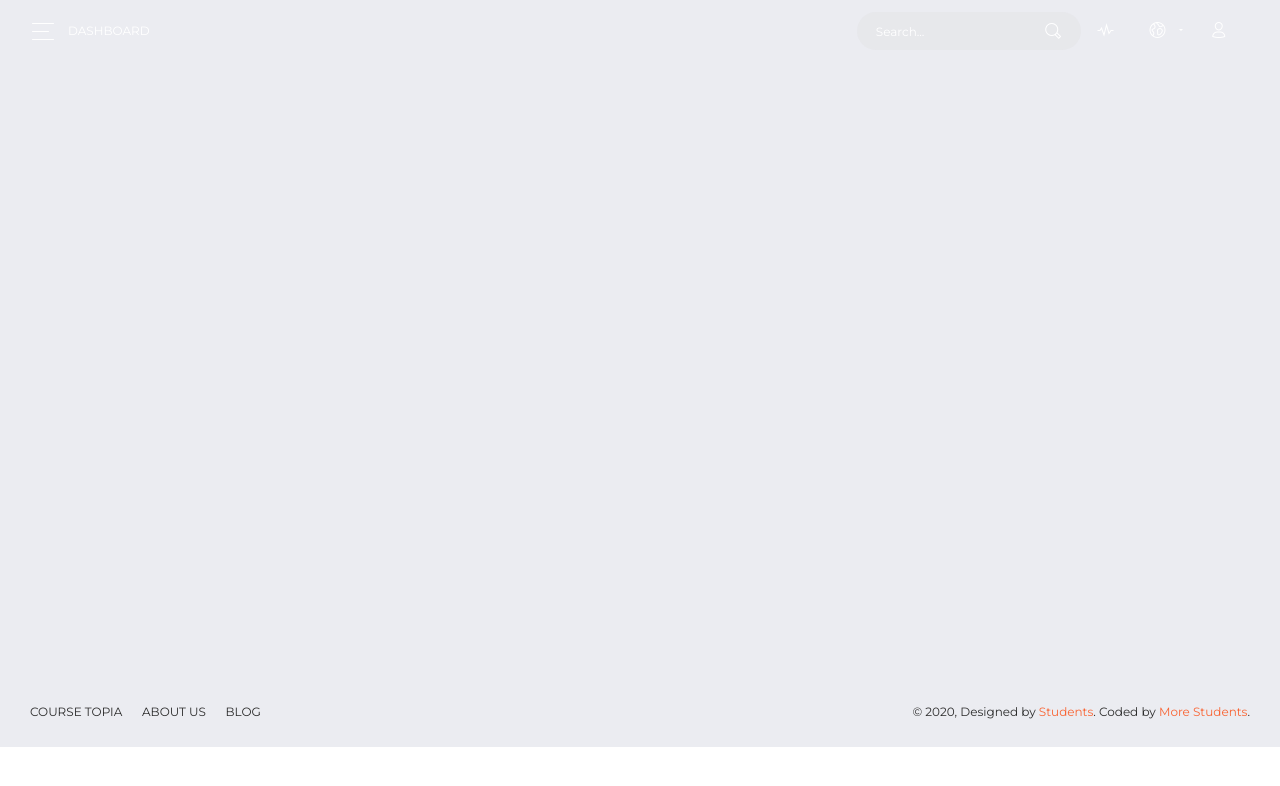
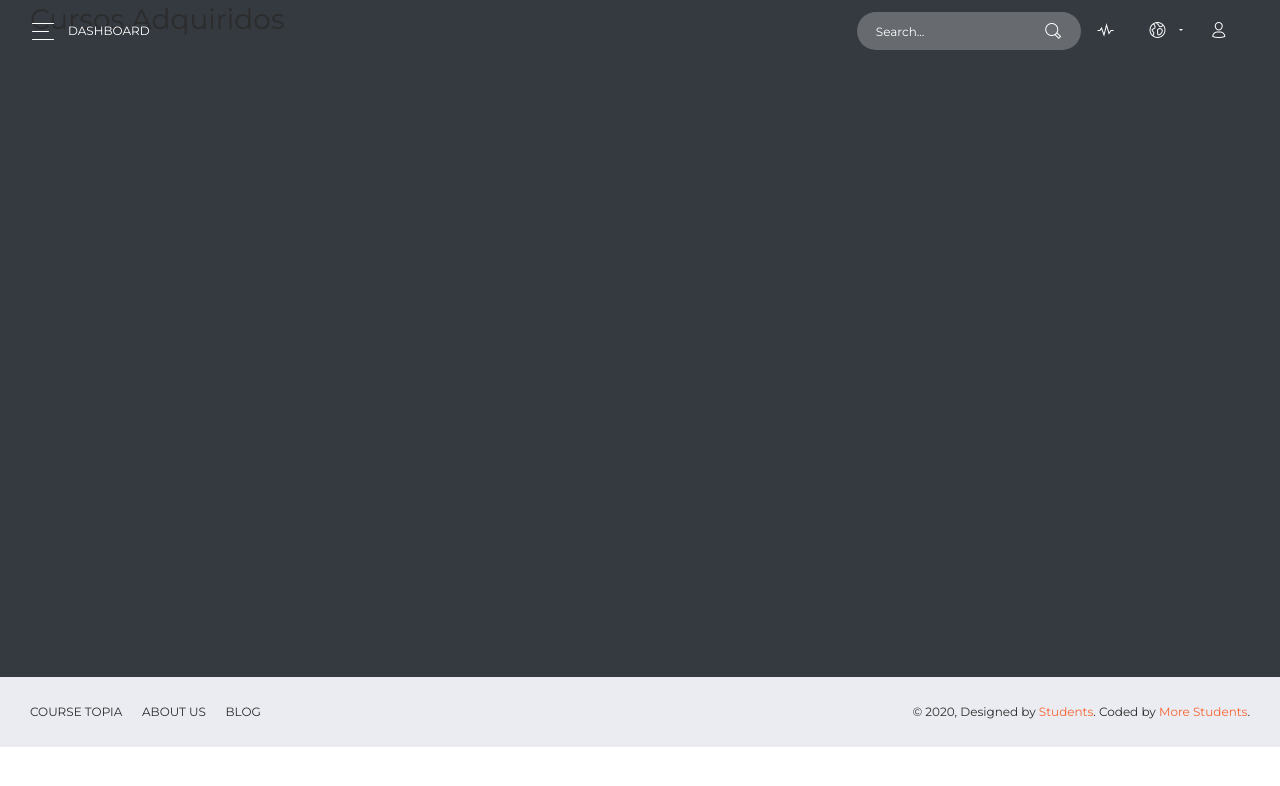
Before and after one commit to Naverhound/IntegradorCursos, a PHP site: page /user.php in a window 1280 px wide. Shown: the top 786 px of the page. Run offline with PHP 8.4, Linux system fonts and the light colour scheme; some libraries are stand-ins or nearby versions.

Commit message:
random
para evitar fallos

```diff
--- a/index.php
+++ b/index.php
@@ -20,7 +20,7 @@
 <head>
   <meta charset="utf-8" />
   <link rel="apple-touch-icon" sizes="76x76" href="./assets/img/apple-icon.png">
-  <link rel="icon" type="image/png" href="./assets/img/favicon.png">
+  <link rel="icon" type="image/png" href="./assets/img/default-avatar.png">
   <meta http-equiv="X-UA-Compatible" content="IE=edge,chrome=1" />
   <title>
     CurseTopia
--- a/user.php
+++ b/user.php
@@ -20,7 +20,7 @@
 <head>
   <meta charset="utf-8" />
   <link rel="apple-touch-icon" sizes="76x76" href="./assets/img/apple-icon.png">
-  <link rel="icon" type="image/png" href="./assets/img/favicon.png">
+  <link rel="icon" type="image/png" href="./assets/img/default-avatar.png">
   <meta http-equiv="X-UA-Compatible" content="IE=edge,chrome=1" />
   <title>
     CurseTopia
@@ -42,10 +42,11 @@
     <div class="main-panel" id="main-panel">
     <?php include'./inc/views/nav.php'?>
 
-      <div class="content">
+      <div class="content bg-dark ">
+              <h3 >Cursos Adquiridos</h3>
+
 
       </div>
-
       <?php include'./inc/views/footer.php'?>
     </div>
   </div>
```
